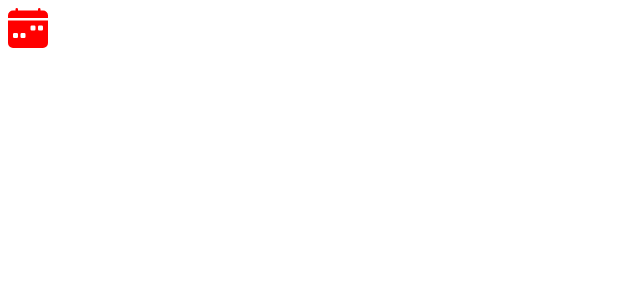
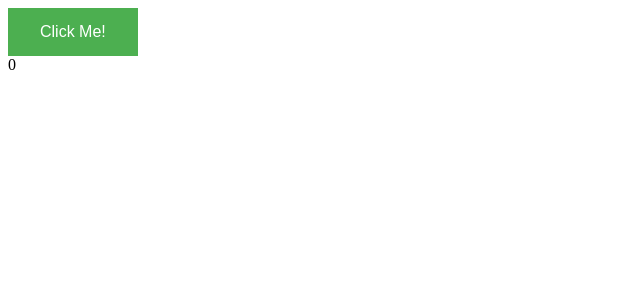
Before and after one commit to tapiwam/react-practice1, a React (Vite) app: page / in a window 1280 px wide. Shown: the top 300 px of the page, without its empty margins (0-640 px from the left). Built offline with nearby package versions, Linux system fonts and the light colour scheme.

Commit message:
Practice styling button with CSS module

```diff
--- a/src/App.tsx
+++ b/src/App.tsx
@@ -1,13 +1,16 @@
 import { useState } from "react";
-import Alert from "./components/Alert";
 import Button from "./components/Button";
-import ListGroup from "./components/ListGroup";
-import { BsFillCalendarWeekFill } from "react-icons/bs";
 
 function App() {
+  const [counter, setCounter] = useState(0);
+
   return (
     <div>
-      <BsFillCalendarWeekFill color="red" size={40}></BsFillCalendarWeekFill>
+      <Button color="primary" onClick={() => setCounter(counter + 1)}>
+        Click Me!
+      </Button>
+      <br />
+      {counter}
     </div>
   );
 }
--- /dev/null
+++ b/src/components/Button/Button.module.css
@@ -0,0 +1,10 @@
+.btn {
+    background-color: #4CAF50; /* Green */
+    border: none;
+    color: white;
+    padding: 15px 32px;
+    text-align: center;
+    text-decoration: none;
+    display: inline-block;
+    font-size: 16px;
+  }
--- a/src/components/Button.tsx
+++ b/src/components/Button/Button.tsx
@@ -1,3 +1,6 @@
+import styled from "styled-components";
+import styles from "./Button.module.css";
+
 interface Props {
   children: string;
   color?: "primary" | "secondary" | "danger" | "success";
@@ -6,7 +9,7 @@ interface Props {
 
 const Button = ({ children, onClick, color = "primary" }: Props) => {
   return (
-    <button type="button" className={"btn btn-" + color} onClick={onClick}>
+    <button type="button" className={styles.btn} onClick={onClick}>
       {children}
     </button>
   );
--- /dev/null
+++ b/src/components/Button/index.ts
@@ -0,0 +1,3 @@
+import Button from "./Button";
+
+export default Button;
```
